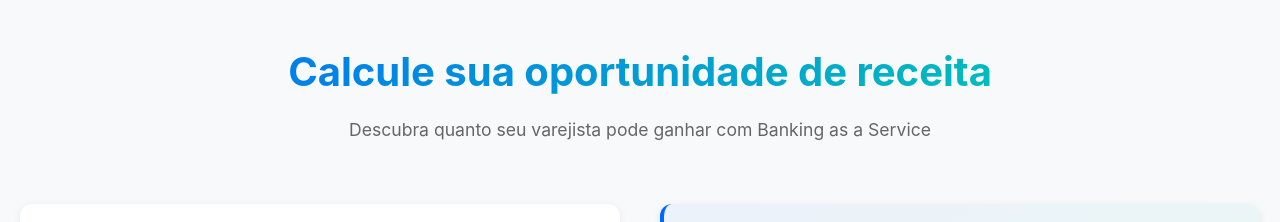
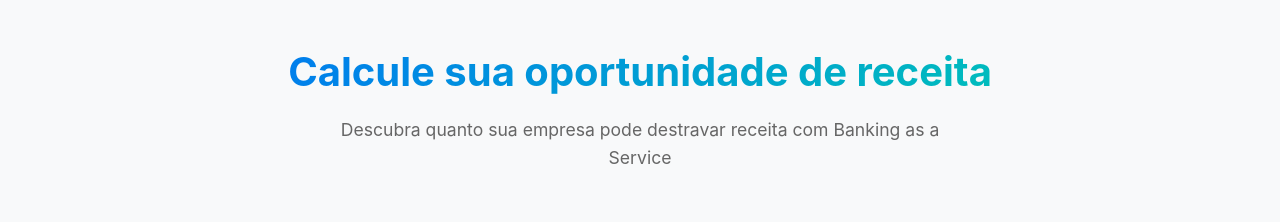
Before and after one commit to BRC-arch/azify-revenue-calculator, a website built with Vite: page index.html in a window 1280 px wide. Shown: the top 222 px of the page. Built offline with nearby package versions, Linux system fonts and the light colour scheme.

Commit message:
Update index.html

```diff
--- a/index.html
+++ b/index.html
@@ -10,7 +10,7 @@
     <div id="app" class="container">
       <header class="header">
         <h1>Calcule sua oportunidade de receita</h1>
-        <p class="subtitle">Descubra quanto seu varejista pode ganhar com Banking as a Service</p>
+        <p class="subtitle">Descubra quanto sua empresa pode destravar receita com Banking as a Service</p>
       </header>
 
       <main class="calculator-wrapper">
```
